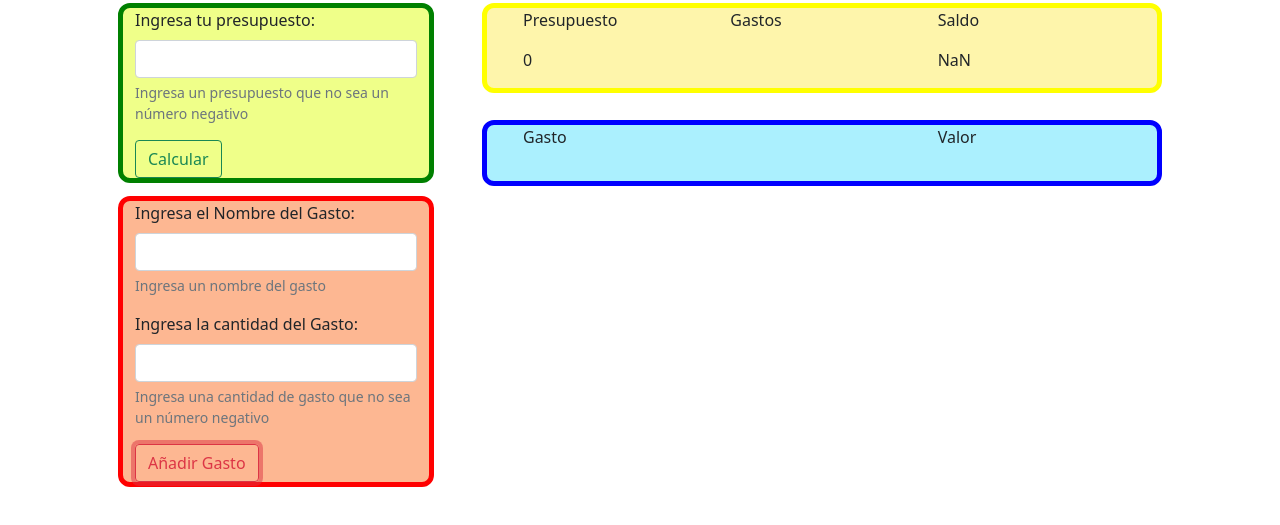
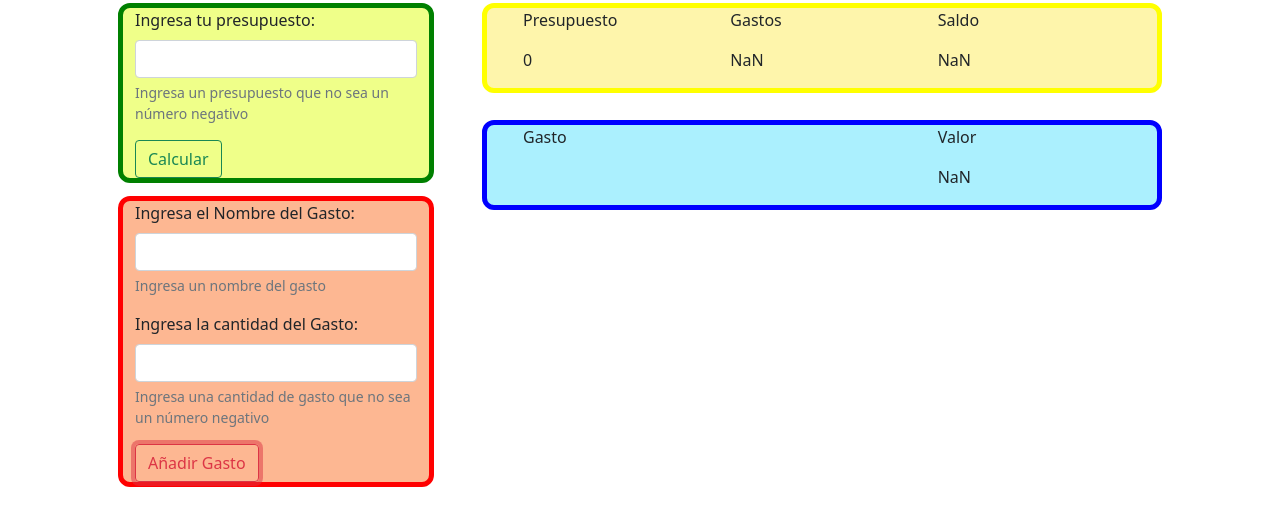
Before and after one commit to emorantesEdutecno/PracticaConsolidacion4AppPresupuesto, a plain HTML site: page index.html in a window 1280 px wide. Both pictures are taken after a click on the button "Añadir Gasto". Shown: the part 53-578 px from the top of the page. Drawn offline with nearby package versions, Linux system fonts and the light colour scheme.

Commit message:
funcionalidad completa añadir gastos

```diff
--- a/assets/js/scripts.js
+++ b/assets/js/scripts.js
@@ -5,21 +5,69 @@ function enviarPresupuesto(){
     elParrafoPresupuesto.innerText = valorCajaPresupuesto;
 }
 
+var arrNombresGastos =[];
+var arrCantidadGastos=[];
+
+function acumularGastos(){
+    let acumuladoGastos=0;
+    // recorre el arreglo de cantidad Gastos y suma su contenido
+    for(let i=0; i<arrCantidadGastos.length;i++){
+        acumuladoGastos = acumuladoGastos + arrCantidadGastos[i];
+    }
+    return acumuladoGastos;
+}
+
+function pintarGastos(){
+    let elParrafoNombreGasto = document.getElementById('parrafoNombreGasto');
+    let elParrafoValor = document.getElementById('parrafoValor');
+
+    let unParrafoTextoNuevo = document.createElement('p');
+    let unParrafoValorNuevo = document.createElement('p');
+
+
+    for(let i=0; i<arrNombresGastos.length; i++){
+        // recorremos el arreglo y extraemos nombre
+        unParrafoTextoNuevo.innerText = arrNombresGastos[i];
+        // recorremos el arreglo y extraemos valor
+        unParrafoValorNuevo.innerText = arrCantidadGastos[i];
+
+        // enviamos a los párrafos correspondientes con append
+        elParrafoNombreGasto.appendChild(unParrafoTextoNuevo);
+        elParrafoValor.appendChild(unParrafoValorNuevo);
+    }
+
+    // elParrafoValor.innerText = valorCantidadGasto;
+}
+
 function enviarGasto(){
+    // variables para alojar los gastos
     let valorCajaGasto = document.getElementById('txtNombreGasto').value;
     let valorCantidadGasto = document.getElementById('txtCantidadGasto').value;
+    // almacenamos en los arreglos los gastos añadidos
+    arrNombresGastos.push(valorCajaGasto);
+    arrCantidadGastos.push(parseFloat(valorCantidadGasto));
+
+    console.log('arreglo gastos:');
+    console.log(arrNombresGastos);
+    console.log('cantidad gastos:');
+    console.log(arrCantidadGastos);
+
+
+    let elAcumuladoGastos =  acumularGastos();
+    console.log(elAcumuladoGastos);
+
     let valorParrafoPresupuesto = document.getElementById('parrafoPresupuesto').innerText;
     let elParrafoGasto = document.getElementById('parrafoGasto');
     let elParrafoSaldo = document.getElementById('parrafoSaldo');
-    let elParrafoNombreGasto = document.getElementById('parrafoNombreGasto');
-    let elParrafoValor = document.getElementById('parrafoValor');
 
-    elParrafoNombreGasto.innerText = valorCajaGasto;
-    elParrafoValor.innerText = valorCantidadGasto;
-    elParrafoGasto.innerText = valorCantidadGasto;
 
-    let elSaldo = parseFloat(valorParrafoPresupuesto) - parseFloat(valorCantidadGasto);
+    // enviamos el acumlado del gasto al parrafo gasto
+    elParrafoGasto.innerText = elAcumuladoGastos;
+
+    let elSaldo = parseFloat(valorParrafoPresupuesto) - parseFloat(elAcumuladoGastos);
     elParrafoSaldo.innerText = elSaldo;
+
+    pintarGastos();
 
 
 }
--- a/index.html
+++ b/index.html
@@ -103,10 +103,10 @@
                                             </div>
                                             <div class="row">
                                                 <div class="col-md-8">
-                                                    <p id="parrafoNombreGasto">$0</p>
+                                                    <p id="parrafoNombreGasto"></p>
                                                 </div>
                                                 <div class="col-md-4">
-                                                    <p id="parrafoValor">$0</p>
+                                                    <p id="parrafoValor"></p>
                                                 </div>
                                             </div>
 
```
